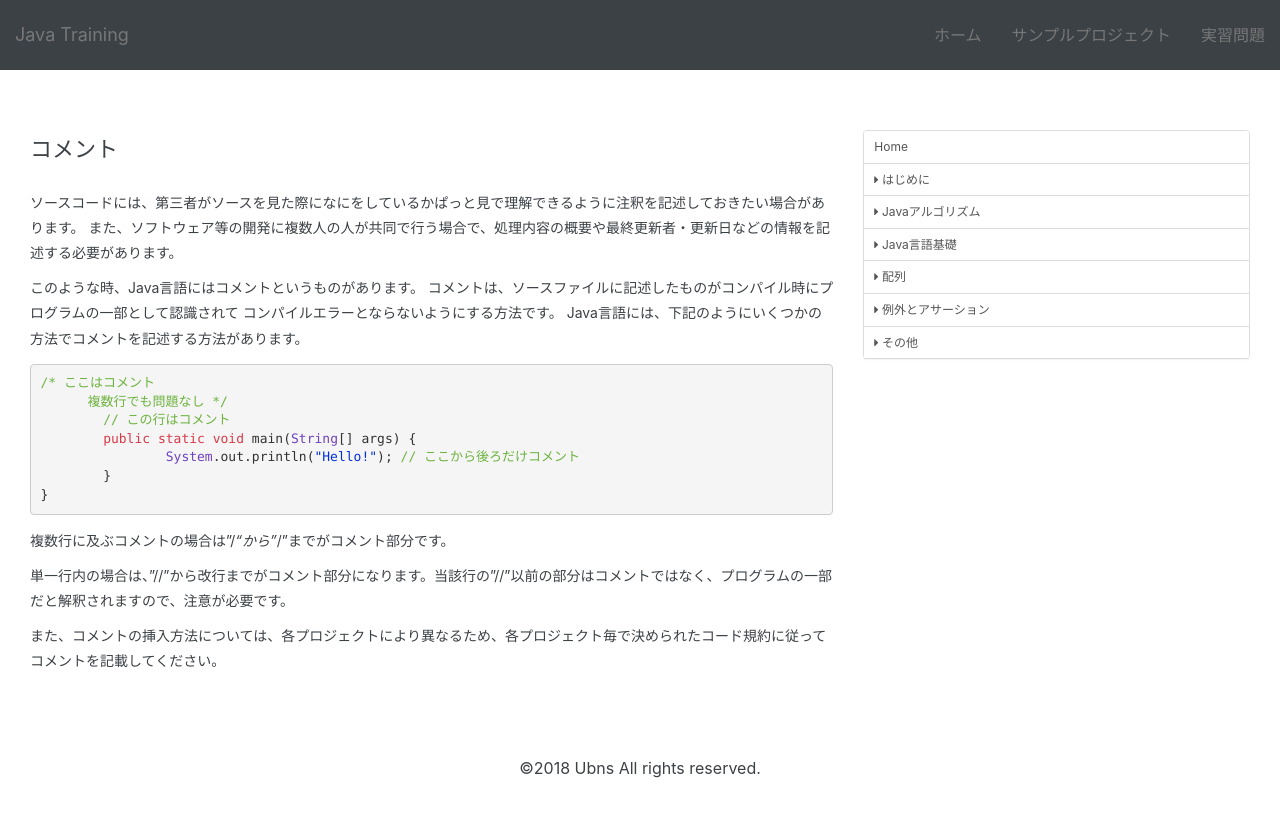
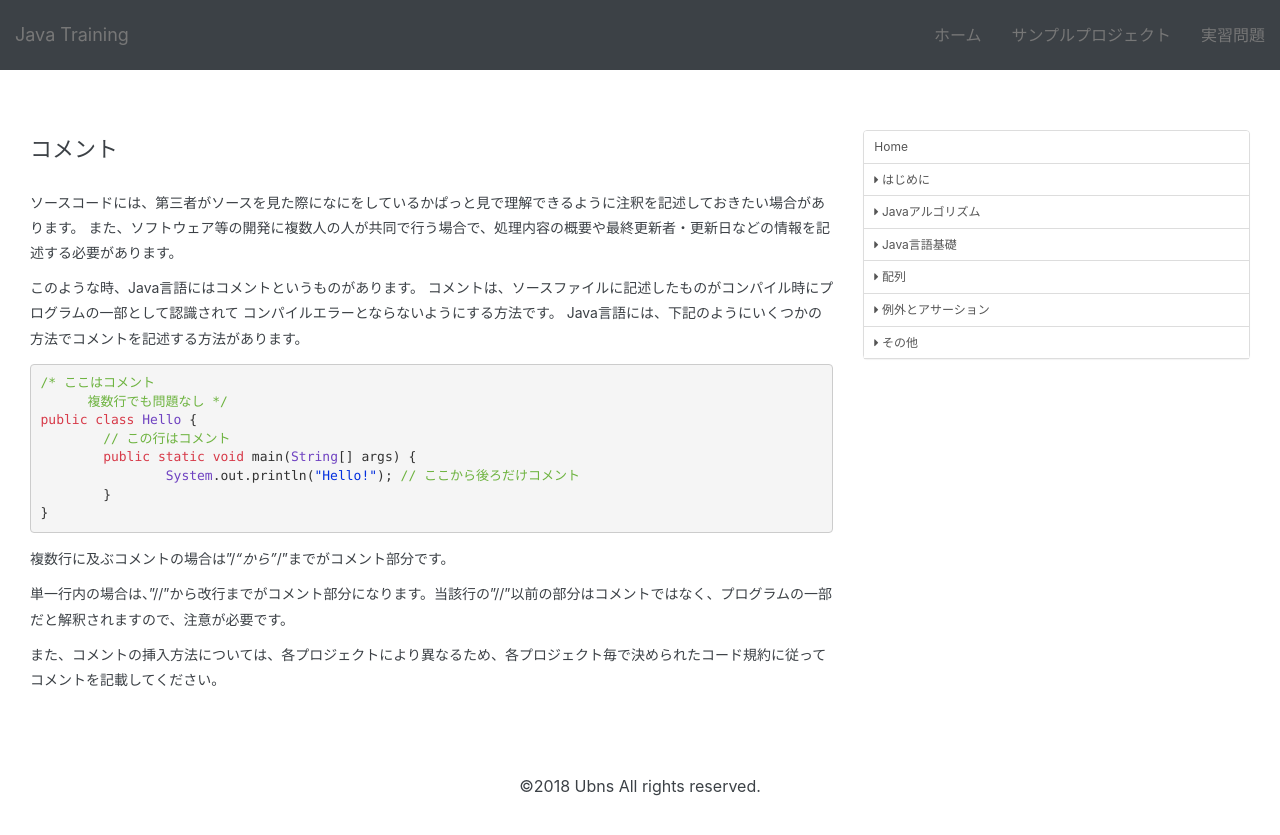
Before and after one commit to modulesjp/JavaTraining, a Jekyll site: the page built from docs/fundamentals/2.0.1.comment.md, in a window 1280 px wide. Shown: the top 835 px of the page. Built offline with Jekyll 4.4.1, drawn with Linux system fonts in a browser that asks for light colours; nearby versions of some CDN libraries; our own code applies the rules of GitHub Pages for plain Markdown files.

Commit message:
2018.04.06

````diff
--- a/docs/fundamentals/2.0.1.comment.md
+++ b/docs/fundamentals/2.0.1.comment.md
@@ -10,6 +10,7 @@
 ```java
 /* ここはコメント
       複数行でも問題なし */
+public class Hello {
 	// この行はコメント
 	public static void main(String[] args) {
 		System.out.println("Hello!"); // ここから後ろだけコメント
````
